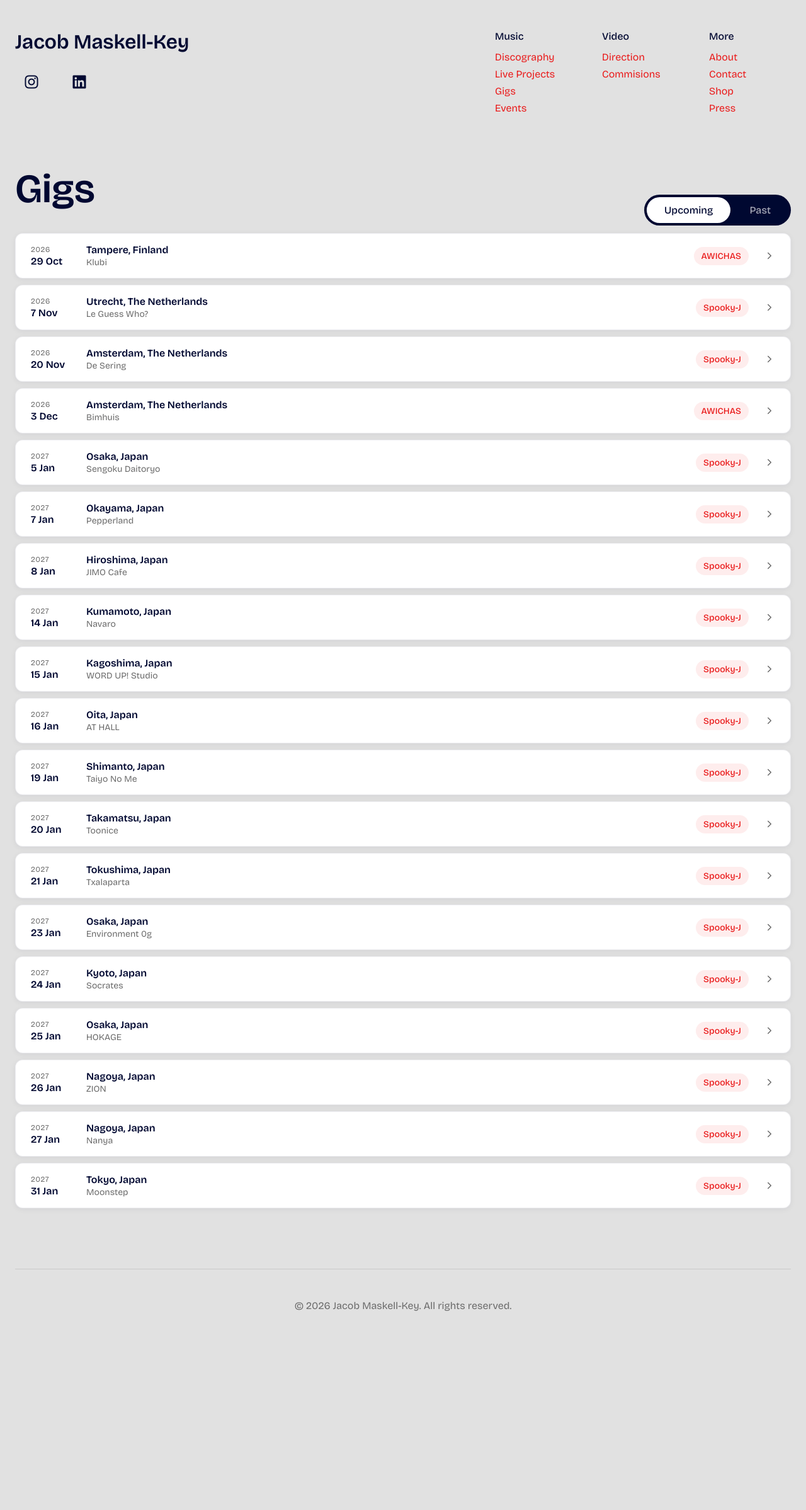
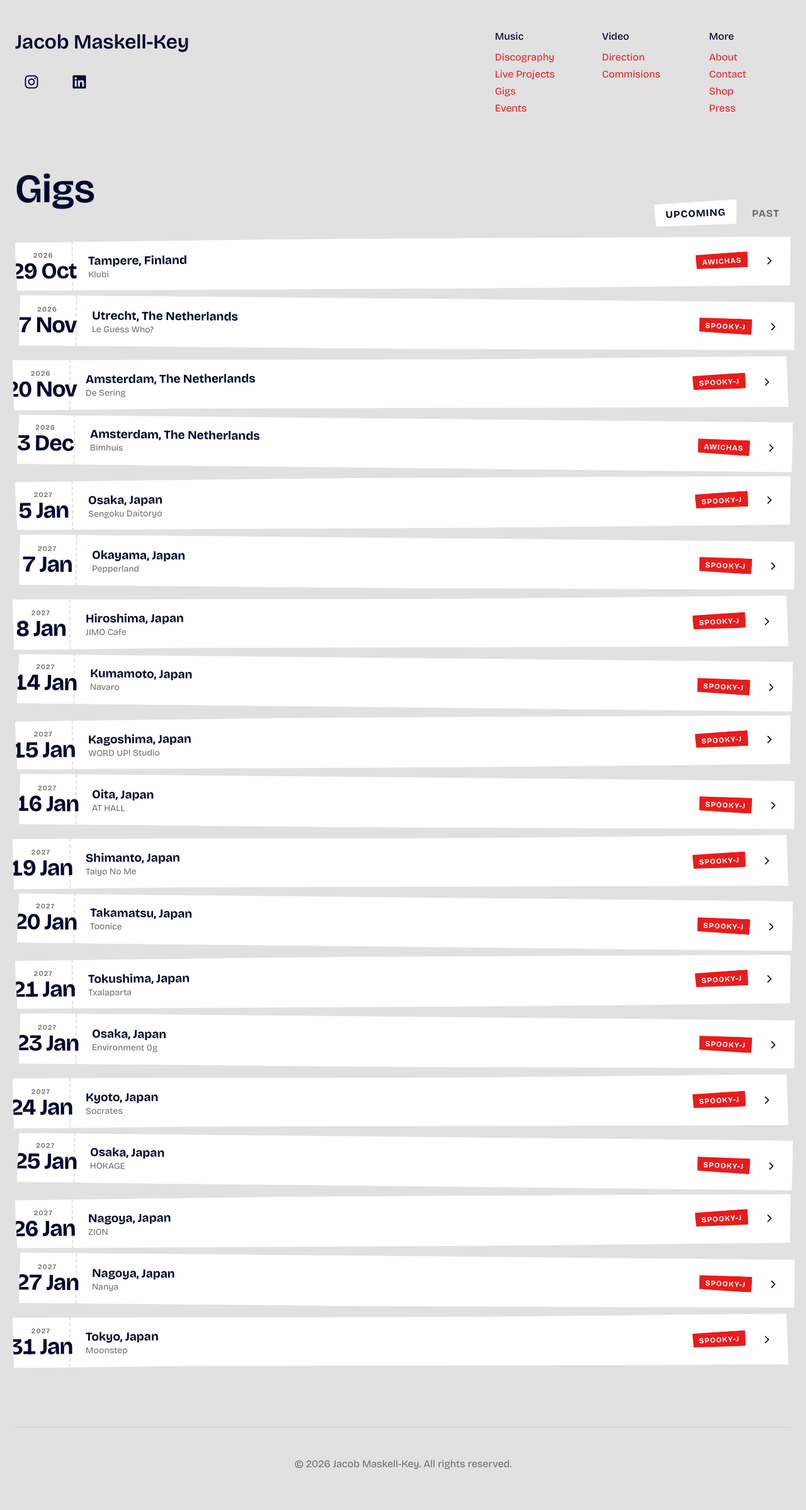
Before and after one commit to andriusax/jacob-maskell-key-website, a Jekyll site: the page built from gigs.html, in a window 1280 px wide. Shown: the whole page at 63% size. Built offline with Jekyll 4.4.1, drawn with Linux system fonts in a browser that asks for light colours; before the commit the page ends 2146 px from its top, so only the background shows below that.

Commit message:
Gigs: cut-out ticket-stub style (CSS)

```diff
--- a/assets/css/main.css
+++ b/assets/css/main.css
@@ -770,6 +770,10 @@ a { color: inherit; text-decoration: none; }
 
 /* ---------------------------------------------
    Gig rows + toggle
+   Cut-out / collage look to match the homepage photo: each gig is a
+   white paper ticket stub with scissor-cut edges, stuck on slightly crooked.
+   No rounded corners, no pills, no shadows. Hover straightens it and the
+   city glitches like the navbar name.
 --------------------------------------------- */
 .gigs-page-header {
   display: flex;
@@ -780,53 +784,66 @@ a { color: inherit; text-decoration: none; }
 }
 
 .gigs-toggle {
-  box-sizing: border-box;
   display: inline-flex;
   align-items: center;
-  padding: 4px;
-  gap: 2px;
-  background: var(--color-heading);
-  border-radius: 32px;
+  gap: 6px;
   margin: 0 0 -20px;
 }
 
 .gigs-toggle button {
   font-family: var(--font-display);
-  font-weight: 500;
+  font-weight: 700;
   font-size: var(--size-body);
   line-height: var(--line-body);
+  text-transform: uppercase;
+  letter-spacing: 0.06em;
   border: 0;
+  border-radius: 0;
   cursor: pointer;
-  padding: 11px 28px;
-  border-radius: 32px;
+  padding: 10px 18px;
   background: transparent;
-  color: rgba(255, 255, 255, 0.65);
-  transition: background 0.15s ease, color 0.15s ease;
+  color: var(--color-muted);
+  transition: color 0.15s ease, background 0.15s ease, transform 0.2s ease;
 }
 
-.gigs-toggle button:hover { color: var(--color-white); }
+.gigs-toggle button:hover { color: var(--color-heading); }
 
 .gigs-toggle button.is-active {
   background: var(--color-white);
   color: var(--color-heading);
+  transform: rotate(-2.5deg);
+  clip-path: polygon(0 3px, 100% 0, calc(100% - 2px) 100%, 2px calc(100% - 1px));
 }
 
-.gig-list { display: flex; flex-direction: column; gap: 10px; padding-bottom: 64px; }
+.gigs-toggle button:last-child.is-active { transform: rotate(2deg); }
+
+.gig-list { display: flex; flex-direction: column; gap: 14px; padding: 8px 0 64px; }
 
 .gig-row {
+  --tilt: -0.5deg;
+  --nudge: 0px;
+  position: relative;
   display: flex;
   align-items: center;
   gap: 24px;
   background: var(--color-white);
-  border: 1px solid rgba(0, 8, 49, 0.08);
-  box-shadow: 0px 2px 10px rgba(0, 8, 49, 0.06);
-  border-radius: 12px;
-  padding: 16px 24px;
+  padding: 16px 24px 16px 0;
   flex-wrap: wrap;
   text-decoration: none;
-  transition: box-shadow 0.15s ease, transform 0.15s ease, border-color 0.15s ease,
-    opacity 0.22s ease, filter 0.22s ease;
+  color: var(--color-heading);
+  transform: translateX(var(--nudge)) rotate(var(--tilt));
+  /* slightly uneven scissor cut */
+  clip-path: polygon(0 2px, 38% 0, 100% 3px, calc(100% - 2px) calc(100% - 1px), 61% 100%, 3px calc(100% - 3px));
+  transition: transform 0.25s cubic-bezier(0.3, 1.6, 0.5, 1), opacity 0.22s ease, filter 0.22s ease;
 }
+
+/* every strip stuck on a bit differently */
+.gig-row:nth-child(4n+2) { --tilt: 0.45deg; --nudge: 6px;
+  clip-path: polygon(2px 0, 100% 2px, 100% calc(100% - 3px), 44% 100%, 0 calc(100% - 1px)); }
+.gig-row:nth-child(4n+3) { --tilt: -0.25deg; --nudge: -4px;
+  clip-path: polygon(0 1px, 57% 3px, calc(100% - 3px) 0, 100% 100%, 22% calc(100% - 2px), 2px 100%); }
+.gig-row:nth-child(4n+4) { --tilt: 0.7deg; --nudge: 3px;
+  clip-path: polygon(3px 3px, 100% 0, calc(100% - 1px) calc(100% - 2px), 0 100%); }
 
 .gig-row.is-fading {
   opacity: 0;
@@ -834,51 +851,121 @@ a { color: inherit; text-decoration: none; }
   transform: translateY(6px) !important;
 }
 
-.gig-row:hover {
-  box-shadow: 0px 6px 20px rgba(0, 8, 49, 0.12);
-  border-color: rgba(0, 8, 49, 0.15);
-  transform: translateY(-1px);
-}
-
+/* ticket stub: date, then a perforated line */
 .gig-row__col {
   display: flex;
   flex-direction: column;
+  align-items: center;
   gap: 2px;
+  align-self: stretch;
+  justify-content: center;
+  margin: -16px 0;
+  padding: 16px 0;
+  border-right: 2px dashed var(--color-bg);
 }
 
-.gig-row__year { font-family: var(--font-display); font-weight: 400; font-size: 12px; line-height: 14px; color: var(--color-muted); text-transform: uppercase; letter-spacing: 0.04em; }
-.gig-row__date { font-family: var(--font-display); font-weight: 600; font-size: var(--size-body); line-height: var(--line-body); color: var(--color-heading); }
+.gig-row__date {
+  font-family: var(--font-display);
+  font-weight: 700;
+  font-size: 36px;
+  line-height: 34px;
+  letter-spacing: -0.03em;
+  font-variant-numeric: tabular-nums;
+  color: var(--color-heading);
+}
+
+.gig-row__year {
+  font-family: var(--font-display);
+  font-weight: 600;
+  font-size: 11px;
+  line-height: 13px;
+  text-transform: uppercase;
+  letter-spacing: 0.1em;
+  color: var(--color-muted);
+}
 
 .gig-row__place { display: flex; flex-direction: column; gap: 2px; flex: 1; min-width: 160px; }
-.gig-row__city { font-family: var(--font-display); font-weight: 600; font-size: var(--size-body); line-height: var(--line-body); color: var(--color-heading); }
-.gig-row__venue { font-family: var(--font-display); font-weight: 400; font-size: var(--size-caption); line-height: var(--line-caption); color: var(--color-muted); }
 
+.gig-row__city {
+  font-family: var(--font-display);
+  font-weight: 700;
+  font-size: 19px;
+  line-height: 23px;
+  color: var(--color-heading);
+}
+
+.gig-row__venue {
+  font-family: var(--font-display);
+  font-weight: 400;
+  font-size: var(--size-caption);
+  line-height: var(--line-caption);
+  color: var(--color-muted);
+}
+
+/* project = a little red label sticker slapped on */
 .gig-row__project {
   font-family: var(--font-display);
-  font-weight: 500;
-  font-size: var(--size-caption);
-  line-height: var(--line-caption);
-  color: var(--color-link);
-  background: rgba(234, 27, 27, 0.08);
-  padding: 6px 12px;
-  border-radius: 20px;
+  font-weight: 700;
+  font-size: 12px;
+  line-height: 14px;
+  text-transform: uppercase;
+  letter-spacing: 0.08em;
+  color: var(--color-white);
+  background: var(--color-link);
+  padding: 6px 10px 5px;
   white-space: nowrap;
+  transform: rotate(-3deg);
+  clip-path: polygon(0 1px, 100% 0, calc(100% - 1px) 100%, 1px calc(100% - 2px));
+  transition: transform 0.25s cubic-bezier(0.3, 1.6, 0.5, 1);
 }
 
+.gig-row:nth-child(even) .gig-row__project { transform: rotate(2deg); }
+
 .gig-row__arrow {
-  width: 18px;
-  height: 18px;
+  width: 20px;
+  height: 20px;
   flex-shrink: 0;
-  color: var(--color-muted);
-  transition: transform 0.15s ease, color 0.15s ease;
+  color: var(--color-heading);
+  transition: transform 0.2s ease, color 0.15s ease;
 }
 
-.gig-row:hover .gig-row__arrow { color: var(--color-heading); transform: translateX(3px); }
+@keyframes gig-jitter {
+  0% { transform: translate(0, 0); }
+  50% { transform: translate(-1px, 0.5px); }
+  100% { transform: translate(1px, -0.5px); }
+}
+
+/* Hover: the strip straightens and lifts, the city glitches like the navbar name.
+   Only on real pointers, so a tap on mobile doesn't trigger it. */
+@media (hover: hover) and (pointer: fine) {
+  .gig-row:hover { transform: translateX(var(--nudge)) rotate(0deg) scale(1.015); }
+  .gig-row:hover .gig-row__city {
+    animation: gig-jitter 0.1s steps(2) infinite;
+    text-shadow: -1px 0 rgba(232, 35, 31, 0.45), 1px 0 rgba(0, 170, 255, 0.35);
+  }
+  .gig-row:hover .gig-row__project { transform: rotate(-6deg) scale(1.08); }
+  .gig-row:hover .gig-row__arrow { color: var(--color-link); transform: translate(3px, -3px); }
+}
+
+/* Past gigs: older, slightly faded paper */
+.gig-row[data-status="past"] { background: #F4F2EE; }
+.gig-row[data-status="past"] .gig-row__date { color: var(--color-muted); }
 
 @media (max-width: 760px) {
-  .gig-row { gap: 12px; padding: 14px 18px; }
-  .gig-row__venue { display: none; }
+  .gig-row { display: grid; grid-template-columns: auto 1fr; align-items: start;
+    gap: 8px 14px; padding: 14px 14px 14px 0; --nudge: 0px !important; }
+  .gig-row__col { grid-row: 1 / span 2; }
+  .gig-row__project { grid-column: 2; justify-self: start; }
+  .gig-row__col { margin: -14px 0; padding: 14px 0; }
+  .gig-row__date { font-size: 28px; line-height: 28px; }
+  .gig-row__city { font-size: 16px; line-height: 20px; }
+  .gig-row__project { white-space: normal; }
   .gig-row__arrow { display: none; }
+}
+
+@media (prefers-reduced-motion: reduce) {
+  .gig-row, .gig-row__project, .gig-row__arrow { transition: none; }
+  .gig-row:hover .gig-row__city { animation: none; }
 }
 
 /* ---------------------------------------------
@@ -1136,6 +1223,13 @@ button.listen-btn {
   color: var(--color-link);
 }
 
+.home-gigs__all {
+  text-transform: uppercase;
+  letter-spacing: 0.08em;
+  font-weight: 700;
+  font-size: var(--size-caption);
+}
+
 .home-gigs__all:hover { text-decoration: underline; }
 
 .home-gigs .gig-list { padding-bottom: 0; }
@@ -1149,15 +1243,15 @@ button.listen-btn {
    lines up, however long the date is (e.g. "29 Dec" vs "3 Jan")
 --------------------------------------------- */
 .gig-row__col {
-  flex: 0 0 64px;
-  width: 64px;
+  flex: 0 0 92px;
+  width: 92px;
 }
 
 .gig-row__date,
 .gig-row__year { white-space: nowrap; }
 
 @media (max-width: 760px) {
-  .gig-row__col { flex-basis: 56px; width: 56px; }
+  .gig-row__col { flex-basis: 66px; width: 66px; }
 }
 /* ---------------------------------------------
    Live Projects: 2-up grid + one page per project
```
